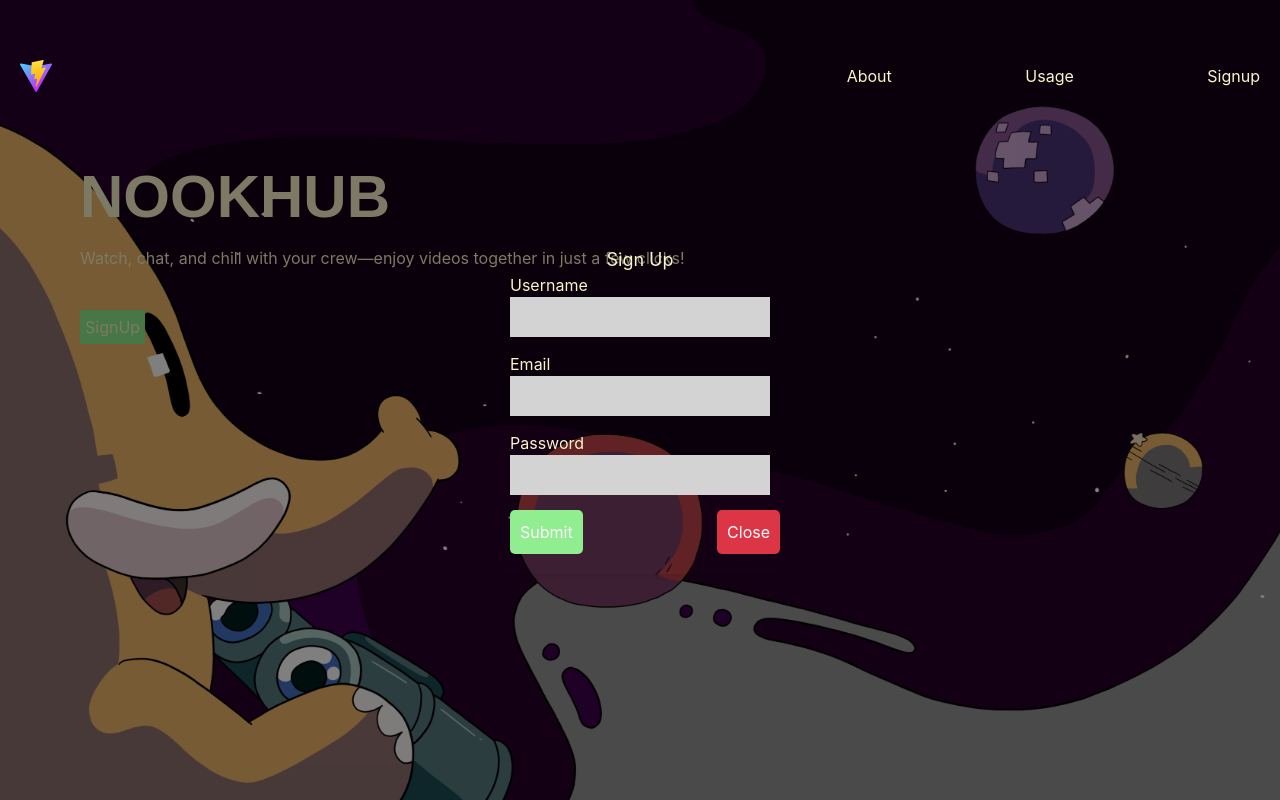
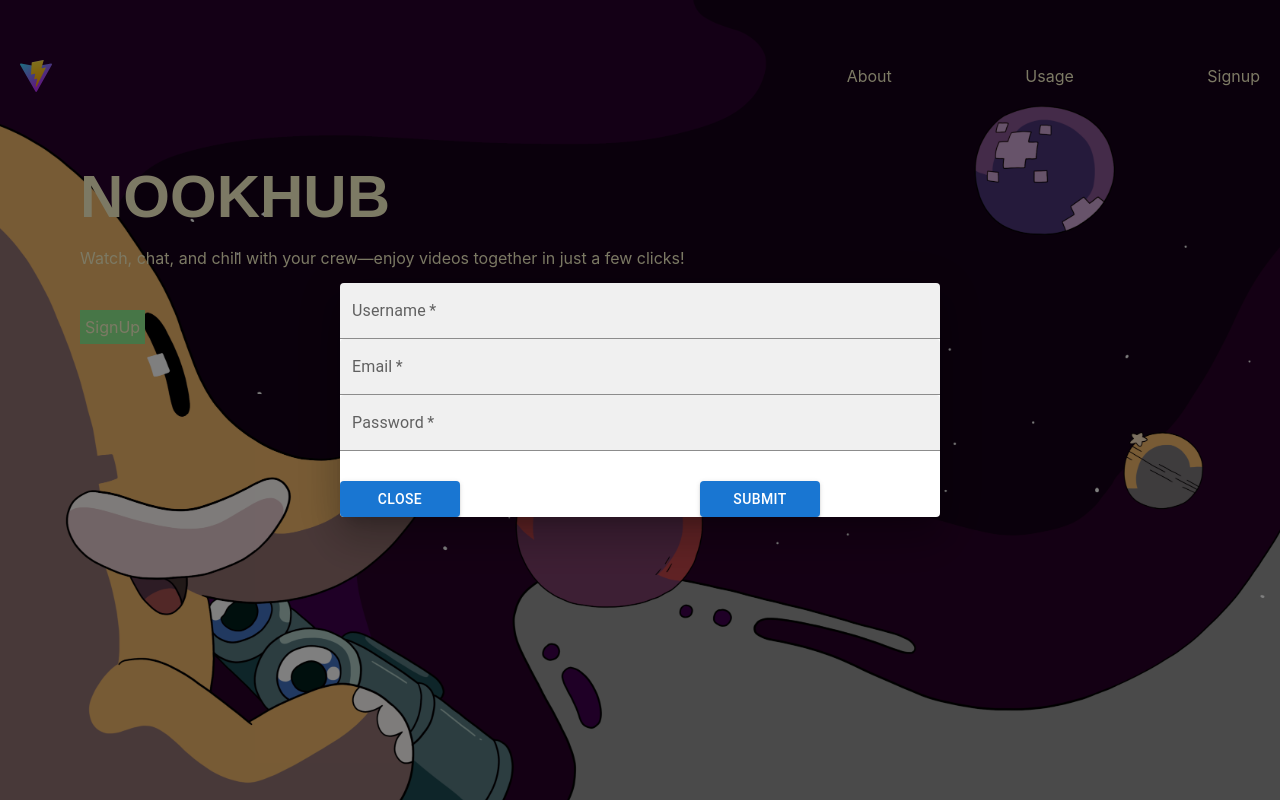
Before and after one commit to FABhishek/NookHubFrontend, a React (Vite) app: page / in a window 1280 px wide. Both pictures are taken after a click on the button "SignUp". Built offline with nearby package versions, Linux system fonts and the light colour scheme.

Commit message:
fixed signup

```diff
--- a/package.json
+++ b/package.json
@@ -10,6 +10,9 @@
     "preview": "vite preview"
   },
   "dependencies": {
+    "@emotion/react": "^11.13.5",
+    "@emotion/styled": "^11.13.5",
+    "@mui/material": "^6.1.9",
     "autoprefixer": "^10.4.19",
     "axios": "^1.7.2",
     "framer-motion": "^11.3.17",
--- a/src/pages/Home.css
+++ b/src/pages/Home.css
@@ -9,72 +9,87 @@
     padding: 5px;
 }
 
-.modal-overlay {
-    position: fixed;
-    top: 0;
-    left: 0;
-    width: 100%;
-    height: 100%;
-    background: rgba(0, 0, 0, 0.5);
-    display: flex;
-    align-items: center;
-    justify-content: center;
-}
-
-.modal-content {
-    padding: 20px;
-    border-radius: 8px;
-    width: 300px;
-    box-shadow: 0 4px 6px rgba(0, 0, 0, 0.1);
-    position: relative;
-}
-
-.form-group {
-    margin-bottom: 15px;
-}
-
-.form-group label {
-    display: block;
-    margin-bottom: 5px;
-}
-
-.form-group input {
-    width: 100%;
-    padding: 8px;
-    box-sizing: border-box;
-    background-color: lightgray;
-    text: black;
-}
-
-.submit-button {
-    background-color: lightgreen;
-    color: white;
-    padding: 10px;
-    border: none;
-    border-radius: 5px;
-    cursor: pointer;
-}
-
-.submit-button:hover {
-    background-color: darkgreen;
-}
-
-.close-button {
-    background: #dc3545;
-    color: white;
-    padding: 10px;
-    border: none;
-    border-radius: 5px;
-    cursor: pointer;
-    position: absolute;
-    right: 10px;
-}
-
-.close-button:hover {
-    background: #c82333;
-}
 
 .signUp {
     text-align: center;
     font-size: large;
 }
+
+/* Center the Modal Dialog with Larger Form */
+.dialog-content {
+    background-color: #f9f9f9; /* Light gray background */
+    padding: 40px; /* Add padding around the form */
+    border-radius: 10px; /* Rounded corners */
+    max-width: 600px; /* Maximum width for the form */
+    min-height: 400px; /* Minimum height for the form */
+    margin: auto; /* Center horizontally and vertically */
+    box-shadow: 0px 4px 10px rgba(0, 0, 0, 0.1); /* Soft shadow for a modern look */
+    display: flex; /* Flex container for centering */
+    flex-direction: column; /* Stack elements vertically */
+    align-items: center; /* Center elements horizontally */
+  }
+
+  /* Form Fields */
+  .form-field {
+    width: 80%; /* Fixed width for input fields (smaller than form width) */
+    margin-bottom: 20px; /* Add spacing between fields */
+  }
+
+  /* Material-UI TextField Overrides */
+  .MuiTextField-root {
+    width: 100%; /* Full width within the .form-field */
+  }
+
+  /* Buttons Container */
+  .performButtons {
+    display: flex; /* Use flexbox for alignment */
+    justify-content: space-between; /* Push buttons to opposite ends */
+    width: 80%; /* Align with input fields' width */
+    margin-top: 30px; /* Add spacing above the buttons */
+  }
+
+  /* Individual Buttons */
+  .close-button,
+  .submit-button {
+    width: 120px; /* Uniform width for buttons */
+    padding: 10px; /* Add padding for better click area */
+    font-size: 14px; /* Adjust text size for readability */
+    border-radius: 5px; /* Rounded buttons */
+    cursor: pointer; /* Pointer cursor on hover */
+  }
+
+  .close-button {
+    background-color: #d32f2f; /* Red color for close */
+    color: white; /* White text */
+    border: none; /* Remove border */
+  }
+
+  .submit-button {
+    background-color: #1976d2; /* Blue color for submit */
+    color: white; /* White text */
+    border: none; /* Remove border */
+  }
+
+  /* Button Hover Effects */
+  .close-button:hover {
+    background-color: #c62828; /* Darker red on hover */
+  }
+
+  .submit-button:hover {
+    background-color: #1565c0; /* Darker blue on hover */
+  }
+
+  /* Error Messages */
+  .error {
+    color: #d32f2f; /* Red color for errors */
+    font-size: 12px; /* Smaller font size */
+    margin-top: -10px; /* Adjust spacing near fields */
+    margin-bottom: 10px; /* Space below error message */
+  }
+
+  /* Center Modal Overlay */
+  .MuiDialog-paper {
+    display: flex; /* Use flexbox for centering */
+    justify-content: center; /* Center content horizontally */
+    align-items: center; /* Center content vertically */
+  }
--- a/src/pages/Home.tsx
+++ b/src/pages/Home.tsx
@@ -1,80 +1,227 @@
 import "./Home.css";
-import { useState } from 'react';
+import { useEffect, useState } from "react";
 import axios from "axios";
+import {
+  Button,
+  TextField,
+  Box,
+  Dialog,
+  DialogContent,
+  DialogActions,
+} from "@mui/material";
 
-export default function Home(){
+export default function Home() {
   const [isModalOpen, setIsModalOpen] = useState(false);
   const [formData, setFormData] = useState({
-        username: '',
-        email: '',
-        password: ''
+    username: "",
+    email: "",
+    password: "",
   });
+  const [isFormFilled, setIsFormFilled] = useState(false);
+  const [notFilledError, setNotFilledError] = useState(
+    "Please fill all the fields before submitting."
+  );
+  const [userNameError, setUserNameError] = useState("");
+  const [userEmailError, setEmailError] = useState("");
 
   const openModal = () => setIsModalOpen(true);
-    const closeModal = () => setIsModalOpen(false);
+  const closeModal = () => {
+    setIsModalOpen(false);
+    setUserNameError("");
+  };
 
-    const onChange = (e:any) => {
+  // callbacks
+  const onChange = (e: any) => {
     const { name, value } = e.target;
-        setFormData(prevData => ({
+    setFormData((prevData) => ({
       ...prevData,
-            [name]: value
+      [name]: value,
     }));
   };
 
-    const handleSubmit = (e:any) => {
+  const isAlphaNumeric = (data: any) => {
+    if (data === "") return true;
+    const pattern =
+      /^(?!.*[_.]{2})[a-zA-Z0-9](?!.*[_.]$)[a-zA-Z0-9_.]{1,18}[a-zA-Z0-9]$/;
+    return pattern.test(data);
+  };
+
+  const validateUserName = (username: any) => {
+    if (username.length < 3 || username.length > 50) {
+      setUserNameError(
+        "Username should be of minimum 3 letters and not more than 50."
+      );
+      return false;
+    } else if (!isAlphaNumeric(username)) {
+      setUserNameError("Username should be alphanumeric.");
+      return false;
+    } else {
+      setUserNameError("");
+      return true;
+    }
+  };
+
+  const validateEmail = (email: any) => {
+    if (email.length > 50) {
+      setEmailError("Email length should not more than 50.");
+      return false;
+    } else {
+      setEmailError("");
+      return true;
+    }
+  };
+
+  const handleSubmit = (e: any) => {
     e.preventDefault();
     console.log("Form Data Submitted:", formData);
 
-        axios.post('http://localhost:8080/api/v1/users/register', formData)
-        .then(response => {
+    //validating data first.
+    //validateUserName(formData.username);
+    if (validateUserName(formData.username)) {
+      axios
+        .post("http://localhost:8080/api/v1/users/register", formData)
+        .then((response) => {
           console.log(response);
         })
-        .catch(error => {
+        .catch((error) => {
           console.log(error);
         });
 
       closeModal();
       setFormData({
-            username: '',
-            email: '',
-            password: ''
+        username: "",
+        email: "",
+        password: "",
       });
+    }
   };
 
-    return(
+  //UseEffects
+  useEffect(() => {
+    if (
+      formData.email != "" &&
+      formData.password != "" &&
+      formData.username != ""
+    ) {
+      setIsFormFilled(true);
+      setNotFilledError("");
+    } else {
+      setIsFormFilled(false);
+      setNotFilledError("Please fill all the fields before submitting.");
+    }
+  }, [formData]);
+
+  return (
     <div>
-           <h1 className='heading ms-20 mt-10'>NOOKHUB</h1>
-           <h2 className='mt-1 ms-20'>Watch, chat, and chill with your crew—enjoy videos together in just a few clicks! </h2>
+      <h1 className="heading ms-20 mt-10">NOOKHUB</h1>
+      <h2 className="mt-1 ms-20">
+        Watch, chat, and chill with your crew—enjoy videos together in just a
+        few clicks!{" "}
+      </h2>
       <button className="button ms-20 mt-10" onClick={openModal}>
         SignUp
       </button>
 
-            {isModalOpen && (
+      <Dialog open={isModalOpen}>
+        <form className="FormSignUp" onSubmit={handleSubmit}>
+          <TextField
+            name="username"
+            label="Username"
+            variant="filled"
+            value={formData.username}
+            required
+            onChange={(e) => onChange(e)}
+          ></TextField>
+          {userNameError && <span className="error">{userNameError}</span>}
+          <TextField
+            name="email"
+            type="email"
+            label="Email"
+            variant="filled"
+            value={formData.email}
+            required
+            onChange={(e) => onChange(e)}
+          />
+          <TextField
+            name="password"
+            type="password"
+            label="Password"
+            variant="filled"
+            value={formData.password}
+            required
+            onChange={(e) => onChange(e)}
+          />
+          <div className="performButtons">
+            <Button
+              className="close-button"
+              variant="contained"
+              onClick={closeModal}
+            >
+              Close
+            </Button>
+            <Button type="submit" variant="contained" className="submit-button">
+              Submit
+            </Button>
+          </div>
+        </form>
+      </Dialog>
+
+      {/* {isModalOpen && (
         <div className="modal-overlay" onClick={closeModal}>
-                    <div className="modal-content" onClick={e => e.stopPropagation()}>
+          <div className="modal-content" onClick={(e) => e.stopPropagation()}>
             <h1 className="signUp">Sign Up</h1>
             <form>
               <div className="form-group">
                 <span>Username</span>
-                                <input type="text" id="username" name="username" onChange={(e) => onChange(e)} required />
+                <input
+                  type="text"
+                  id="username"
+                  name="username"
+                  required
+                  onChange={(e) => onChange(e)}
+                />
               </div>
+              {userNameError.length > 0 && (
+                <span className="error">{userNameError}</span>
+              )}
               <div className="form-group">
                 <span>Email</span>
-                                <input type="email" id="email" name="email" onChange={(e) => onChange(e)} required />
+                <input
+                  type="email"
+                  id="email"
+                  name="email"
+                  required
+                  onChange={(e) => onChange(e)}
+                />
               </div>
               <div className="form-group">
                 <span>Password</span>
-                                <input type="password" id="password" name="password" onChange={(e) => onChange(e)} required />
+                <input
+                  type="password"
+                  id="password"
+                  name="password"
+                  required
+                  onChange={(e) => onChange(e)}
+                />
               </div>
               <div className="d-flex">
-                            <button type="submit" className="submit-button" onClick={handleSubmit}>Submit</button>
-                            <button className="close-button" onClick={closeModal}>Close</button>
+                <button className="close-button" onClick={closeModal}>
+                  Close
+                </button>
+                <button
+                  type="submit"
+                  disabled={!isFormFilled}
+                  className="submit-button"
+                  onClick={handleSubmit}
+                  title={notFilledError}
+                >
+                  Submit
+                </button>
               </div>
             </form>
-
           </div>
         </div>
-            )}
+      )} */}
     </div>
-    )
+  );
 }
```
Also changed, not shown: 1 other file (tests, documents, lock files or other folders). Lines whose indentation alone changed are shown as unchanged.
